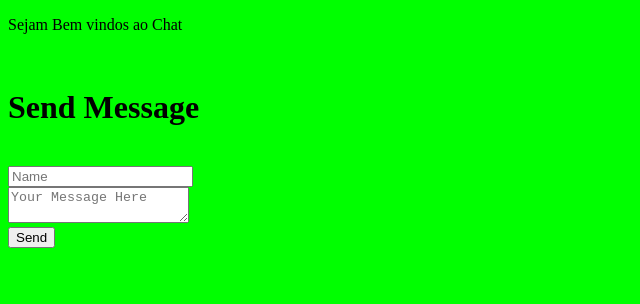
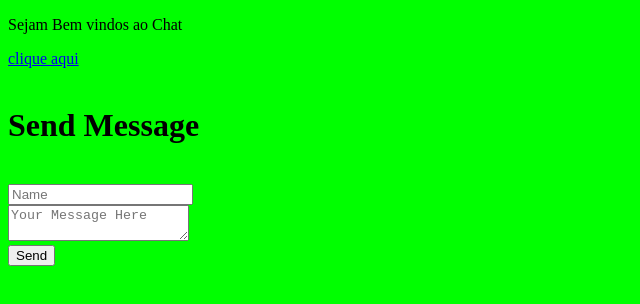
Before and after one commit to kaiqueisilva/ezops-test-kaiqueizidoro, a website: page index.html in a window 1280 px wide. Shown: the whole page, without its empty margins (0-640 px from the left). Drawn offline with Linux system fonts and the light colour scheme.

Commit message:
Adicionando hyperlink

```diff
--- a/index.html
+++ b/index.html
@@ -13,6 +13,7 @@
 </head>
 <body>
    <p>Sejam Bem vindos ao Chat</p>
+   <a href="https://ezops.cloud">clique aqui</a>
 <div class="container">
  <br>
  <div class="jumbotron">
```
